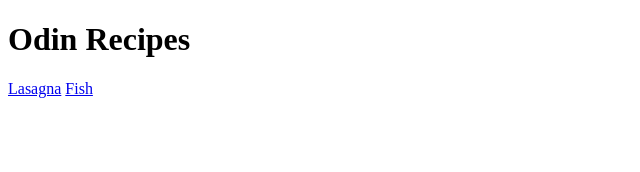
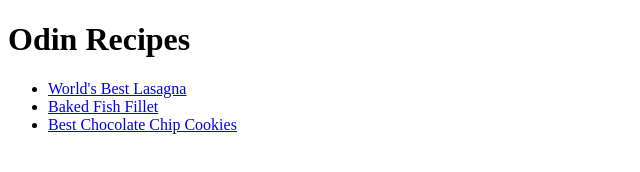
Before and after one commit to IQuaintI/odin-recipes-, a plain HTML site: page index.html in a window 1280 px wide. Shown: the whole page, without its empty margins (0-640 px from the left). Drawn offline with Linux system fonts and the light colour scheme.

Commit message:
Listed the recipes

```diff
--- a/index.html
+++ b/index.html
@@ -9,7 +9,11 @@
 <body>
     <h1>Odin Recipes</h1>
 
-    <a href="recipes/lasagna.html">Lasagna</a>
-    <a href="recipes/fish.html">Fish</a>
+    <ul>
+        <li><a href="recipes/lasagna.html">World's Best Lasagna</a></li>
+        <li><a href="recipes/fish.html">Baked Fish Fillet</a></li>
+        <li><a href="recipes/cookies.html">Best Chocolate Chip Cookies</a></li>
+    </ul>
+
 </body>
 </html>
```
